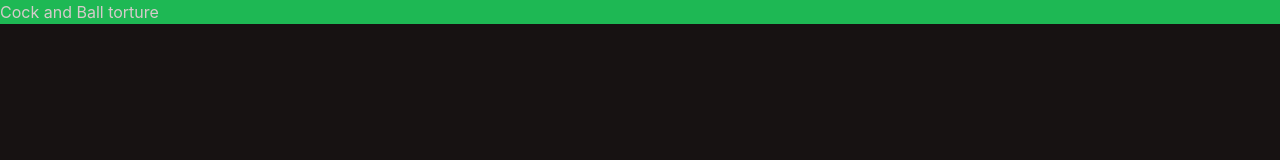
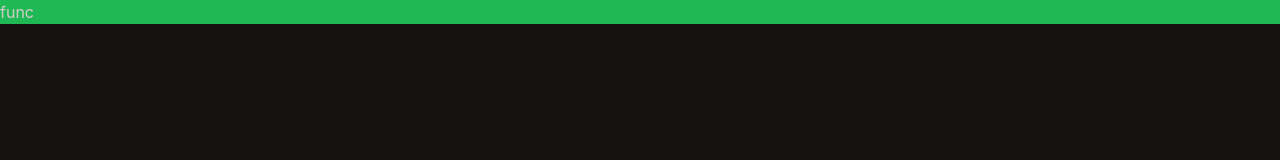
Before and after one commit to Projektseminar2022/React-GUI, a React (Create React App) app: page / in a window 1280 px wide. Shown: the top 160 px of the page. Built offline with nearby package versions, Linux system fonts and the light colour scheme.

Commit message:
example func

```diff
--- a/src/App.tsx
+++ b/src/App.tsx
@@ -5,16 +5,16 @@ export default function App() {
   return (
     <>
       <div className="bg-primary h-full w-full box-content">
-        <Balls/>
+        <ExampleFunc/>
       </div>
     </>
   );
 }
 
-function Balls() {
+function ExampleFunc() {
   return (
     <>
-      <label>Cock and Ball torture</label>
+      <label>func</label>
     </>
   )
 }
```
Also changed, not shown: 1 other file (tests, documents, lock files or other folders).
